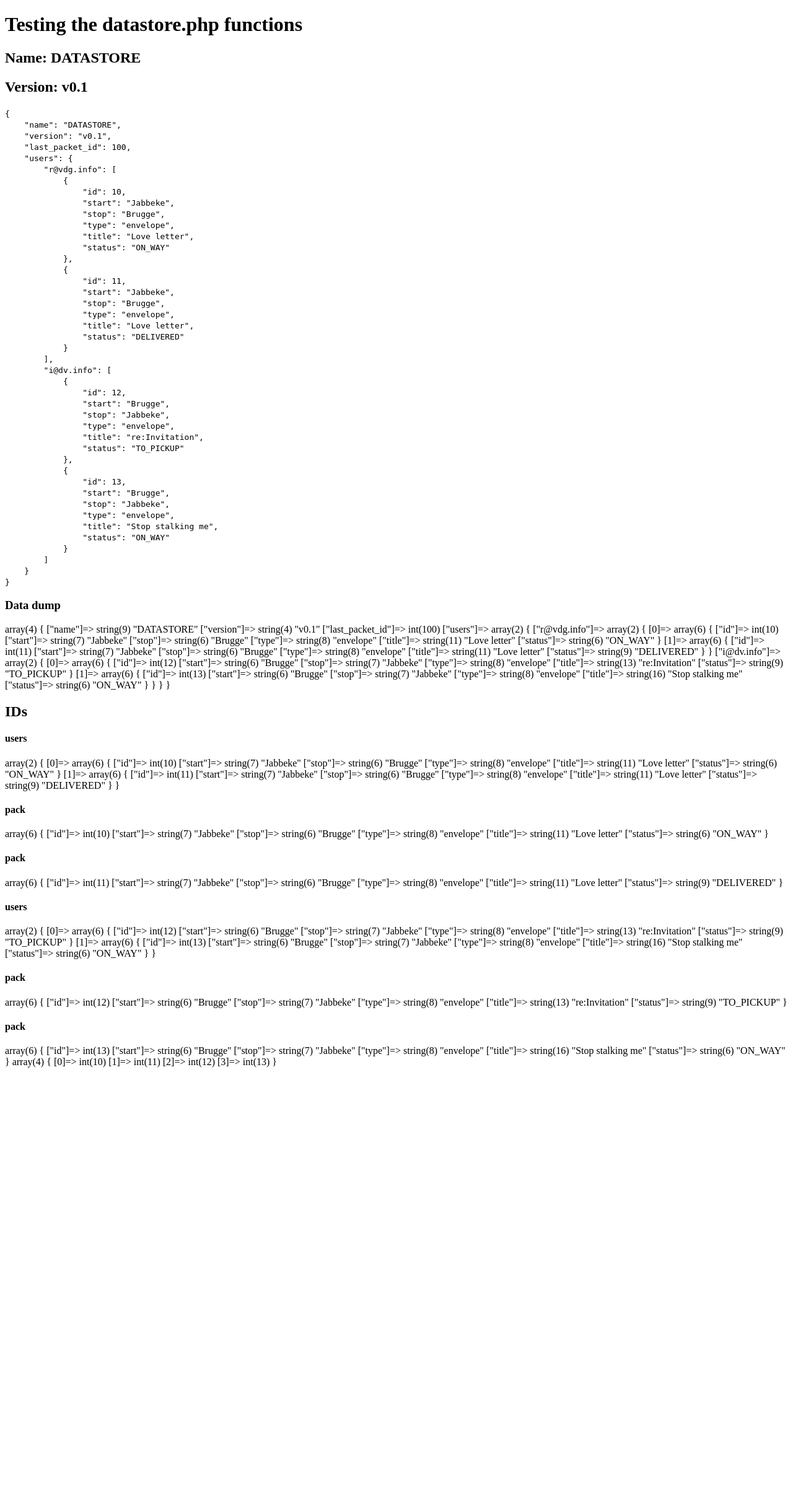
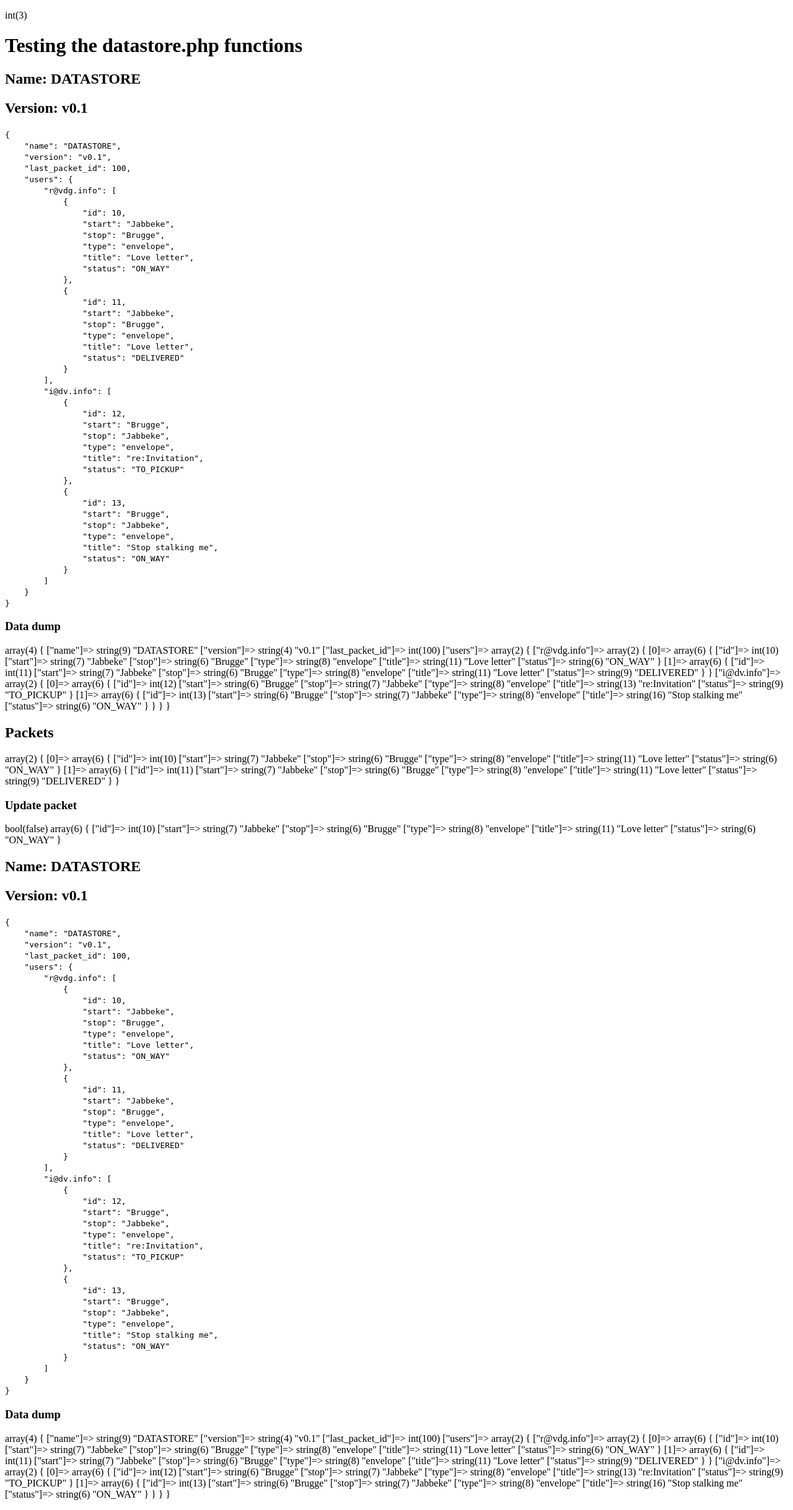
Before and after one commit to sir-ragna/ajax, a PHP site: page /test.php in a window 1280 px wide. Shown: the whole page at 62% size. Before the commit the page ends 1723 px from the top, so only its background shows below. Run offline with PHP 8.4, Linux system fonts and the light colour scheme.

Commit message:
update packet semi done

```diff
--- a/datastore.php
+++ b/datastore.php
@@ -75,25 +75,48 @@ function getAllIDs(){
 }
 
 //
-function getAllPacketsByUser($userEmail){
-  /* Here's where performance goes to DIE */
-    global $db_name;
-    $data = readDatastore($db_name);
+function getPacketsByUser($userEmail){
 
-    $IDs = array();
+  global $db_name;
+  $data = readDatastore($db_name);
 
-    foreach ($data['users'] as $users) {
-      echo '<h4>Pakketten van $userEmail</h4>';
-      echo var_dump($users);
-        foreach ($users as $email => $pack) {
-          if($email == $userEmail){
-              echo var_dump($pack);
-              array_push($IDs, $pack['id']);
-          }
+  $packets = array();
+
+  foreach($data['users'] as $email => $userPackets){
+
+    if(strtoupper($email) == strtoupper($userEmail)){
+        foreach($userPackets as $packet){
+            array_push($packets, $packet);
         }
     }
 
-    return $IDs;
+  }
+
+  return $packets;
+
+}
+
+function updatePacket($email, $packetId, $newStatus){
+  global $db_name;
+  $data = readDatastore($db_name);
+
+  foreach($data['users'][$email] as $packet){
+    if($packet['id']==$packetId) {
+      echo var_dump(array_search($packet, array_keys($data['users'][$email])));
+
+
+        $index = array_search($packet, array_keys($data['users'][$email]));
+
+        var_dump($packet);
+        //TODO: check gettype van $index
+        // it might be a boolean false, in case the e-mail is not found
+        // !!!!!!
+        $data['users'][$email][$index]['status'] = $newStatus;
+    }
+  }
+
+  writeToDB($data);
+
 }
 
 function createDatastore($fname, $datstore_name){
--- a/test.php
+++ b/test.php
@@ -7,6 +7,22 @@
 </head>
 
 <body>
+
+<p>
+    <?php
+     $array =  Array
+    (
+    0,
+    1,
+    2,
+    3,
+    4
+    );
+
+    echo var_dump(array_search(3, array_keys($array)));
+
+    ?>
+ </p>
 
 <h1>Testing the datastore.php functions</h1>
 
@@ -25,10 +41,31 @@
     echo var_dump($data);
 
     ?></p>
-<h2>IDs</h2>
+<h2>Packets</h2>
 <p><?php
-        $IDs = getAllIDs();
-        echo var_dump($IDs);
+        $packets = getPacketsByUser("r@vdg.info");
+        echo var_dump($packets);
         ?></p>
+
+<h3>Update packet</h3>
+<?php
+        updatePacket("r@vdg.info", 10, "Bleh");
+        ?></p>
+
+<p><?php createDatastore("data.json", "DATASTORE"); ?></p>
+<p><?php
+
+    $data = readDatastore("data.json");
+    $json_str = json_encode($data, JSON_PRETTY_PRINT);
+    $name = $data["name"];
+    $version = $data["version"];
+    echo "<h2>Name: $name</h2>\n<h2>Version: $version</h2>\n<code>\n";
+    echo str_replace("    ", "&nbsp;&nbsp;&nbsp;&nbsp;",
+                        str_replace("\n", "<br />" ,$json_str));
+    echo "\n</code>\n<br />";
+    echo "<h3>Data dump</h3>";
+    echo var_dump($data);
+
+    ?></p>
 </body>
 </html>
```
